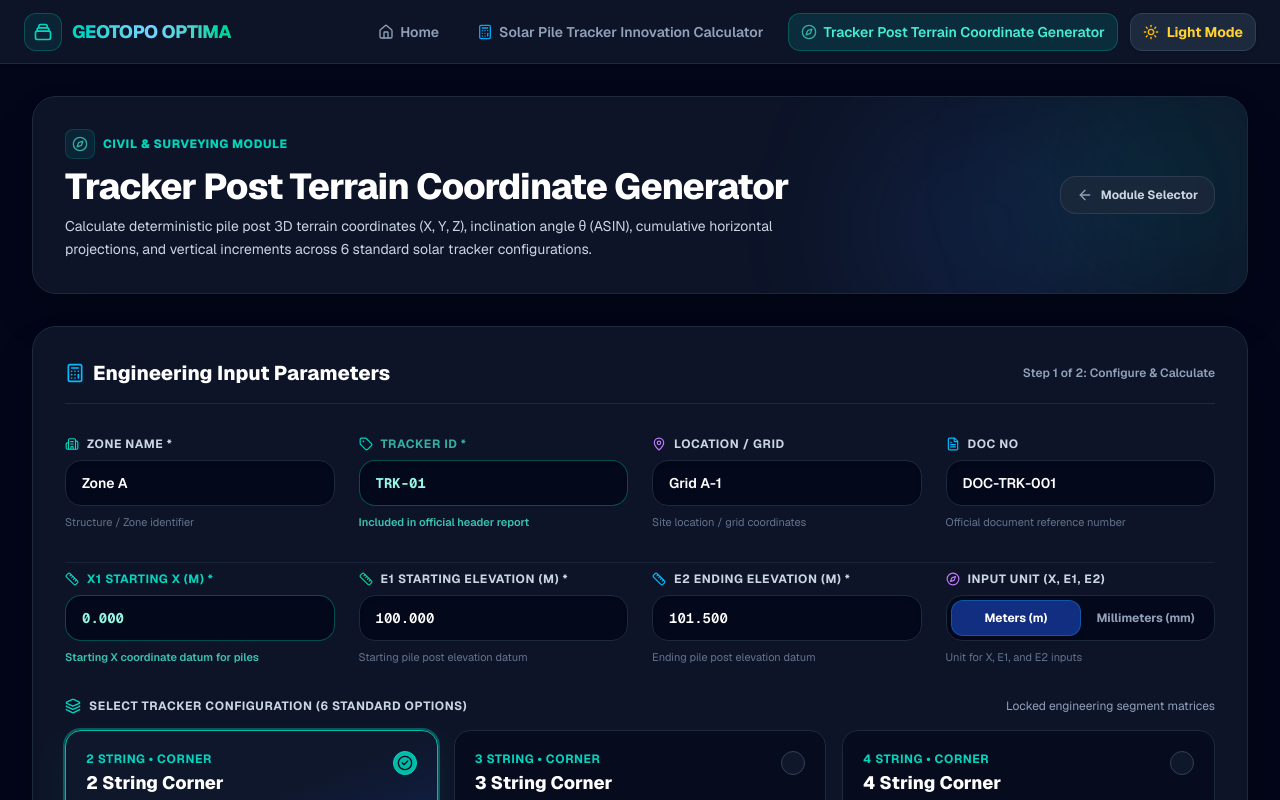
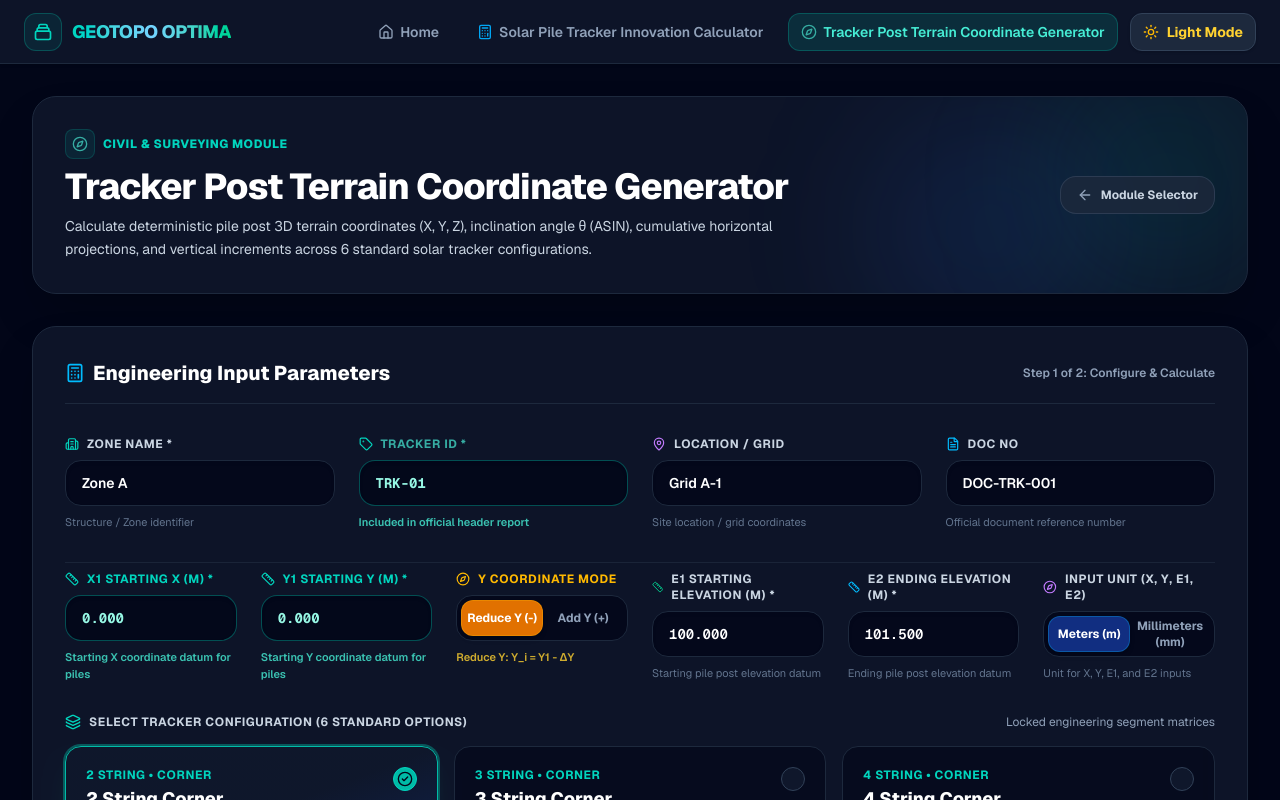
Before and after one commit to vimukthi77/GEOTOPO, a Next.js app: page /tracker-post-terrain in a window 1280 px wide. Shown: the top 800 px of the page. Built offline with nearby package versions, Linux system fonts and the light colour scheme.

Commit message:
feat(tracker-terrain): add starting Y coordinate support and Y reduction mode options

```diff
--- a/src/components/tracker-post-terrain/CoordinateTable.tsx
+++ b/src/components/tracker-post-terrain/CoordinateTable.tsx
@@ -165,7 +165,7 @@ export default function CoordinateTable({ result }: CoordinateTableProps) {
       >
         <Ruler className="w-4 h-4 text-teal-500 shrink-0 mt-0.5" />
         <div>
-          <span className="font-bold text-teal-600 dark:text-teal-300">Coordinate Convention:</span> X coordinate is set to {isM ? points[0]?.xM.toFixed(3) : points[0]?.xMm.toFixed(3)} {unitMode}. Y represents cumulative horizontal ground distance along tracker axis, and Z represents post elevation above datum.
+          <span className="font-bold text-teal-600 dark:text-teal-300">Coordinate Convention:</span> X coordinate is set to {isM ? points[0]?.xM.toFixed(3) : points[0]?.xMm.toFixed(3)} {unitMode}. Y coordinate starts at Y1 = {isM ? result.startY_m.toFixed(3) : result.startY_mm.toFixed(3)} {unitMode} and progresses along tracker axis to Y_max = {isM ? (points[points.length - 1]?.yM).toFixed(3) : (points[points.length - 1]?.yMm).toFixed(3)} {unitMode}.
         </div>
       </div>
 
@@ -187,7 +187,7 @@ export default function CoordinateTable({ result }: CoordinateTableProps) {
               <th className="py-3.5 px-4">Point</th>
               <th className="py-3.5 px-4 text-right">Physical Segment Length ({isM ? 'm' : 'mm'})</th>
               <th className="py-3.5 px-4 text-right">Ground Projection ΔY ({isM ? 'm' : 'mm'})</th>
-              <th className="py-3.5 px-4 text-right">Cumulative Ground Y ({isM ? 'm' : 'mm'})</th>
+              <th className="py-3.5 px-4 text-right">Cumulative Ground ΔY ({isM ? 'm' : 'mm'})</th>
               <th className="py-3.5 px-4 text-right">X ({isM ? 'm' : 'mm'})</th>
               <th className="py-3.5 px-4 text-right">Y Ground ({isM ? 'm' : 'mm'})</th>
               <th className="py-3.5 px-4 text-right">Z Elevation ({isM ? 'm' : 'mm'})</th>
@@ -285,7 +285,7 @@ export default function CoordinateTable({ result }: CoordinateTableProps) {
                 {isM ? points[0]?.xM.toFixed(3) : points[0]?.xMm.toFixed(3)}
               </td>
               <td className="py-3.5 px-4 text-right text-teal-600 dark:text-teal-300 font-extrabold">
-                {isM ? result.totalHorizontalProjectionM.toFixed(3) : result.totalHorizontalProjectionMm.toFixed(3)}
+                {isM ? (points[points.length - 1]?.yM).toFixed(3) : (points[points.length - 1]?.yMm).toFixed(3)}
               </td>
               <td className="py-3.5 px-4 text-right text-sky-600 dark:text-sky-300 font-extrabold">
                 {isM ? result.E2_m.toFixed(3) : result.E2_mm.toFixed(3)}
--- a/src/components/tracker-post-terrain/TrackerPostTerrainPage.tsx
+++ b/src/components/tracker-post-terrain/TrackerPostTerrainPage.tsx
@@ -44,6 +44,8 @@ export default function TrackerPostTerrainPage() {
   const [locationGrid, setLocationGrid] = useState<string>('Grid A-1');
   const [docNo, setDocNo] = useState<string>('DOC-TRK-001');
   const [startX, setStartX] = useState<string>('0.000'); // Starting X Coordinate (X1)
+  const [startY, setStartY] = useState<string>('0.000'); // Starting Y Coordinate (Y1)
+  const [yDirection, setYDirection] = useState<'DECREASING (-)' | 'INCREASING (+)'>('DECREASING (-)');
   const [E1, setE1] = useState<string>('100.000');
   const [E2, setE2] = useState<string>('101.500');
   const [selectedConfigId, setSelectedConfigId] = useState<string>('2S-CORNER');
@@ -71,11 +73,17 @@ export default function TrackerPostTerrainPage() {
     }
 
     const startXNum = parseFloat(startX);
+    const startYNum = parseFloat(startY);
     const e1Num = parseFloat(E1);
     const e2Num = parseFloat(E2);
 
     if (isNaN(startXNum)) {
       setValidationError('Starting X Coordinate must be a valid numeric value.');
+      return;
+    }
+
+    if (isNaN(startYNum)) {
+      setValidationError('Starting Y Coordinate must be a valid numeric value.');
       return;
     }
 
@@ -95,6 +103,8 @@ export default function TrackerPostTerrainPage() {
       docNo: docNo.trim() || 'DOC-TRK-001',
       locationGrid: locationGrid.trim() || 'Grid A-1',
       startX: startXNum,
+      startY: startYNum,
+      yDirection,
       E1: e1Num,
       E2: e2Num,
       configId: selectedConfigId,
@@ -274,8 +284,8 @@ export default function TrackerPostTerrainPage() {
           </div>
         </div>
 
-        {/* Inputs Grid: X1 Starting X, E1, E2, Elevation Unit */}
-        <div className="grid grid-cols-1 md:grid-cols-2 lg:grid-cols-4 gap-6 pt-2 border-t border-slate-800/80">
+        {/* Inputs Grid: X1 Starting X, Y1 Starting Y, Y Progression Mode, E1, E2, Elevation Unit */}
+        <div className="grid grid-cols-1 md:grid-cols-2 lg:grid-cols-6 gap-6 pt-2 border-t border-slate-800/80">
           {/* Starting X Coordinate (X1) */}
           <div className="space-y-2">
             <label className="text-xs font-bold uppercase tracking-wider text-teal-400 flex items-center gap-2 font-black">
@@ -292,6 +302,61 @@ export default function TrackerPostTerrainPage() {
               className="w-full px-4 py-3 rounded-2xl bg-slate-950/80 border border-teal-500/40 text-teal-200 font-mono font-bold placeholder-slate-600 focus:outline-none focus:border-teal-400 text-sm transition shadow-inner"
             />
             <p className="text-[11px] text-teal-300/80 font-semibold">Starting X coordinate datum for piles</p>
+          </div>
+
+          {/* Starting Y Coordinate (Y1) */}
+          <div className="space-y-2">
+            <label className="text-xs font-bold uppercase tracking-wider text-teal-400 flex items-center gap-2 font-black">
+              <Ruler className="w-3.5 h-3.5 text-teal-400" />
+              <span>Y1 Starting Y ({elevationUnit}) *</span>
+            </label>
+            <input
+              type="number"
+              step="any"
+              value={startY}
+              onChange={(e) => setStartY(e.target.value)}
+              placeholder="e.g. 0.000"
+              required
+              className="w-full px-4 py-3 rounded-2xl bg-slate-950/80 border border-teal-500/40 text-teal-200 font-mono font-bold placeholder-slate-600 focus:outline-none focus:border-teal-400 text-sm transition shadow-inner"
+            />
+            <p className="text-[11px] text-teal-300/80 font-semibold">Starting Y coordinate datum for piles</p>
+          </div>
+
+          {/* Y Progression Mode Toggle */}
+          <div className="space-y-2">
+            <label className="text-xs font-bold uppercase tracking-wider text-amber-400 flex items-center gap-2 font-black">
+              <Compass className="w-3.5 h-3.5 text-amber-400" />
+              <span>Y Coordinate Mode</span>
+            </label>
+            <div className="flex rounded-2xl bg-slate-950/80 p-1 border border-slate-800 h-[46px] items-center">
+              <button
+                type="button"
+                onClick={() => setYDirection('DECREASING (-)')}
+                className={`flex-1 h-full rounded-xl text-xs font-bold transition ${
+                  yDirection === 'DECREASING (-)'
+                    ? 'bg-amber-600 text-white shadow-md border border-amber-400/30'
+                    : 'text-slate-400 hover:text-white'
+                }`}
+                title="Subtract ground projection: Y_i = Y1 - cumGroundY (Reduce Y)"
+              >
+                Reduce Y (-)
+              </button>
+              <button
+                type="button"
+                onClick={() => setYDirection('INCREASING (+)')}
+                className={`flex-1 h-full rounded-xl text-xs font-bold transition ${
+                  yDirection === 'INCREASING (+)'
+                    ? 'bg-teal-600 text-white shadow-md border border-teal-400/30'
+                    : 'text-slate-400 hover:text-white'
+                }`}
+                title="Add ground projection: Y_i = Y1 + cumGroundY (Add Y)"
+              >
+                Add Y (+)
+              </button>
+            </div>
+            <p className="text-[11px] text-amber-300/80 font-semibold">
+              {yDirection === 'DECREASING (-)' ? 'Reduce Y: Y_i = Y1 - ΔY' : 'Add Y: Y_i = Y1 + ΔY'}
+            </p>
           </div>
 
           {/* E1 Elevation */}
@@ -334,7 +399,7 @@ export default function TrackerPostTerrainPage() {
           <div className="space-y-2">
             <label className="text-xs font-bold uppercase tracking-wider text-slate-300 flex items-center gap-2">
               <Compass className="w-3.5 h-3.5 text-purple-400" />
-              <span>Input Unit (X, E1, E2)</span>
+              <span>Input Unit (X, Y, E1, E2)</span>
             </label>
             <div className="flex rounded-2xl bg-slate-950/80 p-1 border border-slate-800 h-[46px] items-center">
               <button
@@ -360,7 +425,7 @@ export default function TrackerPostTerrainPage() {
                 Millimeters (mm)
               </button>
             </div>
-            <p className="text-[11px] text-slate-500">Unit for X, E1, and E2 inputs</p>
+            <p className="text-[11px] text-slate-500">Unit for X, Y, E1, and E2 inputs</p>
           </div>
         </div>
 
--- a/src/lib/tracker-post-terrain/TrackerTerrainExcelReport.ts
+++ b/src/lib/tracker-post-terrain/TrackerTerrainExcelReport.ts
@@ -9,6 +9,10 @@ export function exportTrackerTerrainToExcel(result: TrackerTerrainCalculationRes
     locationGrid,
     inspectionDate,
     config,
+    startX_m,
+    startX_mm,
+    startY_m,
+    startY_mm,
     E1_m,
     E2_m,
     deltaElevation_m,
@@ -48,11 +52,13 @@ export function exportTrackerTerrainToExcel(result: TrackerTerrainCalculationRes
     ['Parameter', 'Value', 'Unit', 'Details / Formula'],
     ['Tracker Configuration', config.name, '-', `${config.stringCount} String ${config.position}`],
     ['Total Pile Points', config.pileCount, 'Piles', `${config.segmentCount} Segments`],
-    ['E1 Starting Elevation', E1_m.toFixed(3), 'm', 'Starting Datum'],
-    ['E2 Ending Elevation', E2_m.toFixed(3), 'm', 'Ending Datum'],
+    ['X1 Starting X', startX_m.toFixed(3), 'm', 'Starting X Datum'],
+    ['Y1 Starting Y', startY_m.toFixed(3), 'm', 'Starting Y Datum'],
+    ['E1 Starting Elevation', E1_m.toFixed(3), 'm', 'Starting Elevation Datum'],
+    ['E2 Ending Elevation', E2_m.toFixed(3), 'm', 'Ending Elevation Datum'],
     ['Elevation Difference (ΔE)', deltaElevation_m.toFixed(3), 'm', 'E2 - E1'],
     ['Total Inclined Tracker Length', totalLengthMm, 'mm', `${totalLengthM.toFixed(3)} m`],
-    ['Total Horizontal Projection (Y_max)', totalHorizontalProjectionM.toFixed(3), 'm', 'L_total * cos(θ)'],
+    ['Total Horizontal Projection (Y_footprint)', totalHorizontalProjectionM.toFixed(3), 'm', 'L_total * cos(θ)'],
     ['Tracker Inclination Angle (θ)', thetaDeg.toFixed(6), 'degrees (°)', 'θ = asin(ΔE / L_total)'],
     ['Terrain Direction', direction, '-', 'UP SLOPE / DOWN SLOPE / LEVEL'],
     ['Endpoint Discrepancy Error', endpointErrorM.toFixed(6), 'm', endpointValidationPass ? 'PASS' : 'CHECK'],
@@ -87,13 +93,14 @@ export function exportTrackerTerrainToExcel(result: TrackerTerrainCalculationRes
   });
 
   // Append TOTAL / SUM row for Coordinate Table
+  const finalPt = points[points.length - 1];
   masterReportData.push([
     'TOTAL / SUM',
     totalLengthMm,
     totalHorizontalProjectionMm.toFixed(3),
     totalHorizontalProjectionMm.toFixed(3),
-    '0.000',
-    totalHorizontalProjectionMm.toFixed(3),
+    points[0]?.xMm.toFixed(3) || '0.000',
+    finalPt ? finalPt.yMm.toFixed(3) : totalHorizontalProjectionMm.toFixed(3),
     E2_m.toFixed(3),
     `${deltaElevation_m >= 0 ? '+' : ''}${(deltaElevation_m * 1000).toFixed(3)}`,
   ]);
@@ -198,10 +205,10 @@ export function exportTrackerTerrainToExcel(result: TrackerTerrainCalculationRes
     totalLengthMm,
     totalHorizontalProjectionMm.toFixed(3),
     totalHorizontalProjectionMm.toFixed(3),
-    '0.000',
-    totalHorizontalProjectionMm.toFixed(3),
+    points[0]?.xMm.toFixed(3) || '0.000',
+    finalPt ? finalPt.yMm.toFixed(3) : totalHorizontalProjectionMm.toFixed(3),
     (calculatedFinalZM * 1000).toFixed(3),
-    totalHorizontalProjectionM.toFixed(3),
+    finalPt ? finalPt.yM.toFixed(3) : totalHorizontalProjectionM.toFixed(3),
     E2_m.toFixed(3),
     `${deltaElevation_m >= 0 ? '+' : ''}${(deltaElevation_m * 1000).toFixed(3)}`,
   ]);
--- a/src/lib/tracker-post-terrain/calculateTrackerCoordinates.ts
+++ b/src/lib/tracker-post-terrain/calculateTrackerCoordinates.ts
@@ -29,11 +29,14 @@ export interface TerrainPointCoordinate {
 }
 
 export type DirectionType = 'UP SLOPE' | 'DOWN SLOPE' | 'LEVEL';
+export type YDirectionType = 'DECREASING (-)' | 'INCREASING (+)';
 
 export interface TrackerTerrainCalculationInput {
   zoneName: string;
   trackerId: string; // Tracker ID (e.g. TRK-01)
   startX?: number;   // Starting X coordinate (default 0.000)
+  startY?: number;   // Starting Y coordinate (default 0.000)
+  yDirection?: YDirectionType; // Progression direction for Y (default: DECREASING (-) [Y1 - cumGroundY])
   E1: number;        // Starting elevation
   E2: number;        // Ending elevation
   configId: string;
@@ -61,6 +64,9 @@ export interface TrackerTerrainCalculationResult {
   locationGrid: string;
   startX_m: number;
   startX_mm: number;
+  startY_m: number;
+  startY_mm: number;
+  yDirection: YDirectionType;
   E1_m: number;
   E2_m: number;
   E1_mm: number;
@@ -97,6 +103,8 @@ export function calculateTrackerCoordinates(
     zoneName,
     trackerId,
     startX = 0,
+    startY = 0,
+    yDirection = 'DECREASING (-)',
     E1,
     E2,
     configId,
@@ -114,6 +122,8 @@ export function calculateTrackerCoordinates(
   const unitMultiplier = elevationUnit === 'mm' ? 0.001 : 1;
   const startX_m = startX * unitMultiplier;
   const startX_mm = startX_m * 1000;
+  const startY_m = startY * unitMultiplier;
+  const startY_mm = startY_m * 1000;
   const E1_m = E1 * unitMultiplier;
   const E2_m = E2 * unitMultiplier;
   const E1_mm = E1_m * 1000;
@@ -149,6 +159,9 @@ export function calculateTrackerCoordinates(
       locationGrid,
       startX_m,
       startX_mm,
+      startY_m,
+      startY_mm,
+      yDirection,
       E1_m,
       E2_m,
       E1_mm,
@@ -228,8 +241,8 @@ export function calculateTrackerCoordinates(
     cumLengthM: 0,
     xM: startX_m,
     xMm: startX_mm,
-    yM: 0,
-    yMm: 0,
+    yM: startY_m,
+    yMm: startY_mm,
     zM: E1_m,
     zMm: E1_mm,
     deltaYM: null,
@@ -244,6 +257,8 @@ export function calculateTrackerCoordinates(
   let currentGroundYM = 0;
   let currentZM = E1_m;
   let currentZMm = E1_mm;
+
+  const isDecreasingY = yDirection === 'DECREASING (-)';
 
   for (let i = 0; i < config.segmentLengths.length; i++) {
     const segMm = config.segmentLengths[i];
@@ -266,6 +281,9 @@ export function calculateTrackerCoordinates(
     currentZMm += deltaZMm;
     currentZM += deltaZM;
 
+    const yM = isDecreasingY ? startY_m - currentGroundYM : startY_m + currentGroundYM;
+    const yMm = isDecreasingY ? startY_mm - currentGroundYMm : startY_mm + currentGroundYMm;
+
     points.push({
       pointIndex: i + 2,
       label: `P${i + 2}`,
@@ -281,8 +299,8 @@ export function calculateTrackerCoordinates(
       cumLengthM: currentPhysicalCumM,
       xM: startX_m,
       xMm: startX_mm,
-      yM: currentGroundYM,
-      yMm: currentGroundYMm,
+      yM,
+      yMm,
       zM: currentZM,
       zMm: currentZMm,
       deltaYM: deltaYM,
@@ -334,7 +352,7 @@ export function calculateTrackerCoordinates(
       id: 'coordinates',
       name: 'Coordinate Generation Complete',
       passed: points.length === config.pileCount,
-      message: `Successfully computed 3D (X, Y, Z) coordinates for all ${points.length} pile locations.`,
+      message: `Successfully computed 3D (X, Y, Z) coordinates for all ${points.length} pile locations. Y Direction: ${yDirection}.`,
     },
     {
       id: 'endpoint',
@@ -363,6 +381,9 @@ export function calculateTrackerCoordinates(
     locationGrid: locationGrid || 'Grid A-1',
     startX_m,
     startX_mm,
+    startY_m,
+    startY_mm,
+    yDirection,
     E1_m,
     E2_m,
     E1_mm,
```
Also changed, not shown: src/components/tracker-post-terrain/CalculationDetailsPanel.tsx (+9 -4 lines), src/lib/tracker-post-terrain/TrackerTerrainPdfReport.ts (+5 -4 lines).
